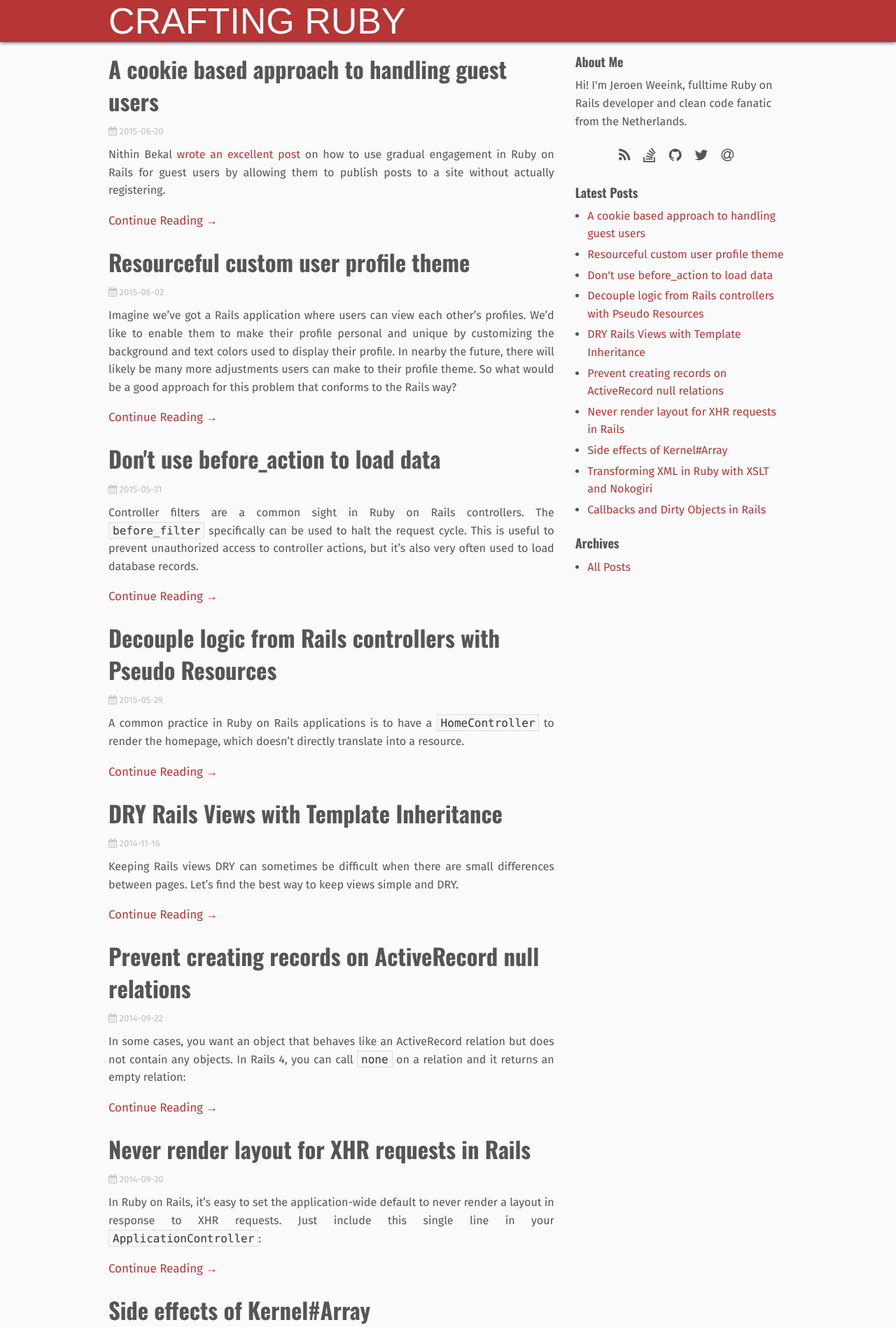
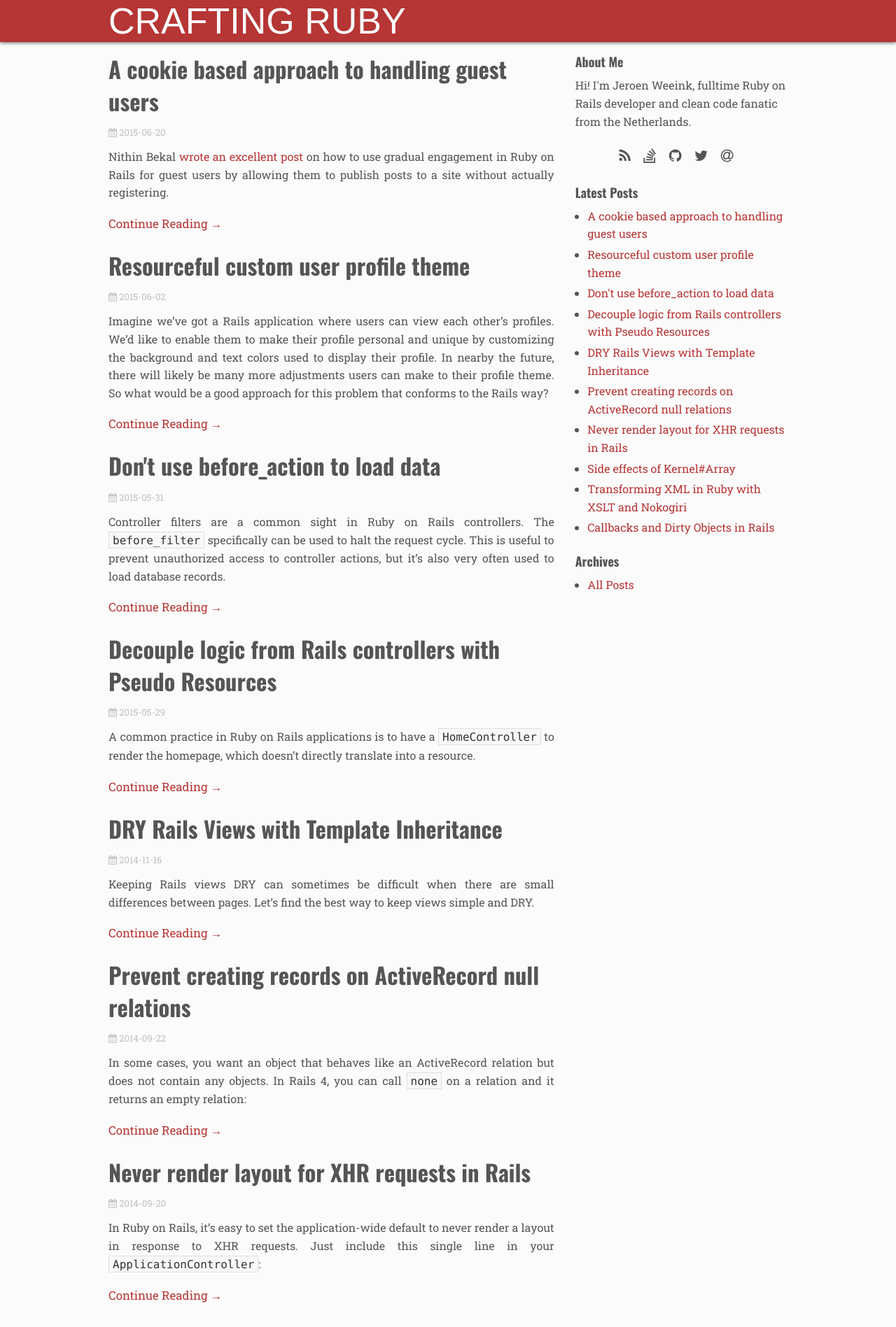
Before and after one commit to fivedigit/fivedigit.github.io, a Jekyll site: the page built from index.html, in a window 1280 px wide. Shown: the top 1897 px of the page at 70% size. Built offline with Jekyll 4.4.1, drawn with Linux system fonts in a browser that asks for light colours; nearby versions of some CDN libraries; some web fonts are replaced; comment, search, counter and statistics services are not loaded.

Commit message:
Adjusts font

```diff
--- a/_includes/head.html
+++ b/_includes/head.html
@@ -17,6 +17,7 @@
     <link rel="stylesheet" href="{{ "/css/main.css" | prepend: site.baseurl }}">
     <link href='http://fonts.googleapis.com/css?family=Inconsolata' rel='stylesheet' type='text/css'>
     <link href='http://fonts.googleapis.com/css?family=Fira+Sans' rel='stylesheet' type='text/css'>
+    <link href='http://fonts.googleapis.com/css?family=Roboto+Slab' rel='stylesheet' type='text/css'>
     <link href='http://fonts.googleapis.com/css?family=Fredericka+the+Great' rel='stylesheet' type='text/css'>
     <link href='http://fonts.googleapis.com/css?family=Oswald:700' rel='stylesheet' type='text/css'>
     <link href="http://maxcdn.bootstrapcdn.com/font-awesome/4.2.0/css/font-awesome.min.css" rel="stylesheet">
--- a/_sass/_variables.scss
+++ b/_sass/_variables.scss
@@ -5,7 +5,7 @@ $black: #555;
 $gray: #c0c0c0;
 
 @mixin content-font {
-  font-family: 'Fira Sans', 'Times New Roman', Times, serif;
+  font-family: 'Roboto Slab', 'Times New Roman', Times, serif;
   font-size: 13px;
   color: $black;
 }
```
